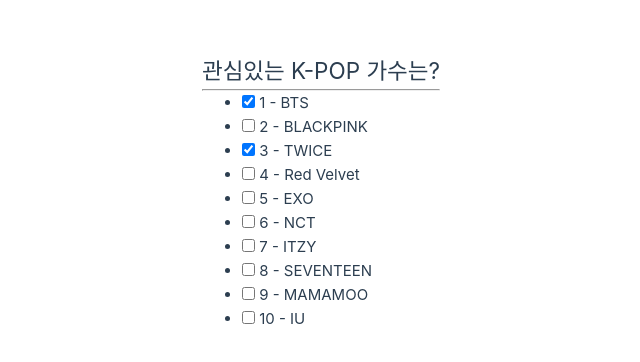
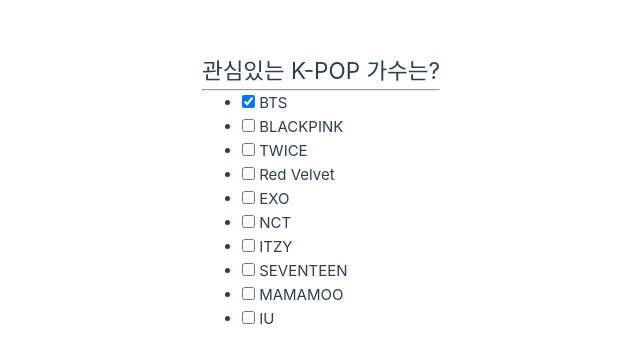
Before and after one commit to khanian/vue3-test, a Vue app in the folder 07/test-vue-app/: page / in a window 1280 px wide. Shown: the part 208-570 px from the top of the page, without its empty margins (200-840 px from the left). Built offline with nearby package versions, Linux system fonts and the light colour scheme.

Commit message:
modified example 07

```diff
--- /dev/null
+++ b/07/test-vue-app/src/App3.vue
@@ -0,0 +1,40 @@
+<template>
+  <div>
+    <h2> 관심있는 K-POP 가수는? </h2>
+    <hr>
+    <ul>
+      <CheckboxItem v-for="idol in idols" :idol="idol" />
+    </ul>
+  </div>
+</template>
+
+<script>
+  import CheckboxItem from './components/CheckboxItem3.vue'
+  import Idol from './idol'
+  export default {
+    name: "App3",
+    components: {
+      CheckboxItem
+    },
+    data() {
+      return {
+        idols: [
+          new Idol(1, "BTS", true),
+          new Idol(2, "BLACKPINK", false),
+          new Idol(3, "TWICE", false),
+          new Idol(4, "Red Velvet", false),
+          new Idol(5, "EXO", false),
+          new Idol(6, "NCT", false),
+          new Idol(7, "ITZY", false),
+          new Idol(8, "SEVENTEEN", false),
+          new Idol(9, "MAMAMOO", false),
+          new Idol(10, "IU", false)
+        ]
+      }
+    }
+  }
+</script>:
+
+<style scoped>
+
+</style>
--- /dev/null
+++ b/07/test-vue-app/src/components/CheckboxItem3.vue
@@ -0,0 +1,19 @@
+<template>
+    <li>
+        <input type="checkbox" :checked="idol.checked" /> {{ idol.name }}
+    </li>
+</template>
+
+<script>
+    import Idol from '../idol'
+    export default {
+        name: "CheckboxItem3",
+        props : {
+            idol: Idol,
+        },
+    }
+</script>
+
+<style scoped>
+
+</style>
--- /dev/null
+++ b/07/test-vue-app/src/idol.js
@@ -0,0 +1,7 @@
+export default class Idol {
+    constructor(id, name, checked) {
+        this.id = id;
+        this.name = name;
+        this.checked = checked;
+    }
+}
--- a/07/test-vue-app/src/main.js
+++ b/07/test-vue-app/src/main.js
@@ -1,10 +1,11 @@
 import './assets/main.css'
 
 import { createApp } from 'vue'
-import App from './App.vue'
+// import App from './App.vue'
 // import App from './App2.vue'
-import CheckboxItem from './components/CheckboxItem.vue'
+import App from './App3.vue'
+// import CheckboxItem from './components/CheckboxItem.vue'
 
 createApp(App)
-    .component('checkbox-item', CheckboxItem)
+    // .component('checkbox-item', CheckboxItem)
     .mount('#app')
```
